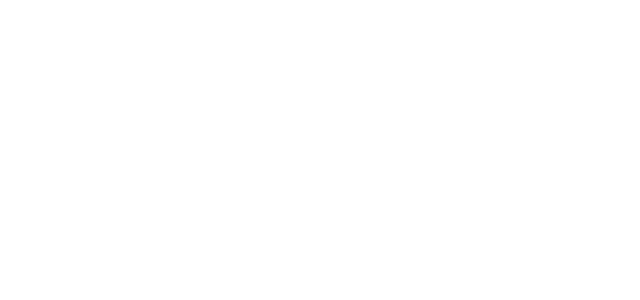
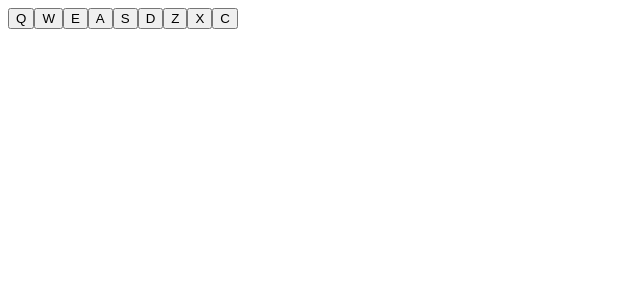
Before and after one commit to im-victor-mendez/drum_machine, a React (Vite) app: page / in a window 1280 px wide. Shown: the top 300 px of the page, without its empty margins (0-640 px from the left). Built offline with nearby package versions, Linux system fonts and the light colour scheme.

Commit message:
ci: Added DrumPad structure to pass tests 3 and 4

```diff
--- /dev/null
+++ b/src/components/DrumPad/DrumPad.jsx
@@ -0,0 +1,9 @@
+function DrumPad({ name, keyboard, audioImport }) {
+    return (
+        <button id={name} className="drum-pad">
+            <audio id={keyboard} className="clip" src={audioImport}></audio>
+            {keyboard}
+        </button>
+    )
+}
+export default DrumPad
--- /dev/null
+++ b/src/components/DrumPad/drumPads.js
@@ -0,0 +1,66 @@
+import header1 from "../../assets/sounds/Heater-1.mp3";
+import header2 from "../../assets/sounds/Heater-2.mp3";
+import header3 from "../../assets/sounds/Heater-3.mp3";
+import header4 from "../../assets/sounds/Heater-4_1.mp3";
+import header6 from "../../assets/sounds/Heater-6.mp3";
+import openHH from "../../assets/sounds/Dsc_Oh.mp3";
+import kickAndHat from "../../assets/sounds/Kick_n_Hat.mp3";
+import kick from "../../assets/sounds/RP4_KICK_1.mp3";
+import closedHH from "../../assets/sounds/Heater-3.mp3";
+
+export const drumPads = [
+    {
+        name: "Heater 1",
+        keyboard: "Q",
+        audio: "../../assets/sounds/Heater-1.mp3",
+        audioImport: header1
+    },
+    {
+        name: "Heater 2",
+        keyboard: "W",
+        audio: "../../assets/sounds/Heater-2.mp3",
+        audioImport: header2
+    },
+    {
+        name: "Heater 3",
+        keyboard: "E",
+        audio: "../../assets/sounds/Heater-3.mp3",
+        audioImport: header3
+    },
+    {
+        name: "Heater 4",
+        keyboard: "A",
+        audio: "../../assets/sounds/Heater-4_1.mp3",
+        audioImport: header4
+    },
+    {
+        name: "Clap",
+        keyboard: "S",
+        audio: "../../assets/sounds/Heater-6.mp3",
+        audioImport: header6
+    },
+    {
+        name: "Open-HH",
+        keyboard: "D",
+        audio: "../../assets/sounds/Dsc_Oh.mp3",
+        audioImport: openHH
+    },
+    {
+        name: "Kick-n'-Hat",
+        keyboard: "Z",
+        audio: "../../assets/sounds/Kick_n_Hat.mp3",
+        audioImport: kickAndHat
+    },
+    {
+        name: "Kick",
+        keyboard: "X",
+        audio: "../../assets/sounds/RP4_KICK_1.mp3",
+        audioImport: kick
+    },
+    {
+        name: "Closed-HH",
+        keyboard: "C",
+        audio: "../../assets/sounds/Cev_H2.mp3",
+        audioImport: closedHH
+    }
+]
--- a/src/layouts/DrumMachine/DrumMachine.jsx
+++ b/src/layouts/DrumMachine/DrumMachine.jsx
@@ -1,9 +1,26 @@
 import Display from "../../components/Display/Display"
+import DrumPad from "../../components/DrumPad/DrumPad"
+import { drumPads } from "../../components/DrumPad/drumpads"
 
 function DrumMachine() {
   return (
     <section id="drum-machine">
         <Display />
+
+        <div id="drum-pads">
+          {drumPads.map(
+            pad => {
+              const { name, keyboard, audio, audioImport } = pad
+              return <DrumPad
+                key={keyboard}
+                name={name}
+                keyboard={keyboard}
+                audio={audio}
+                audioImport={audioImport}
+              />
+            }
+          )}
+        </div>
     </section>
   )
 }
```
